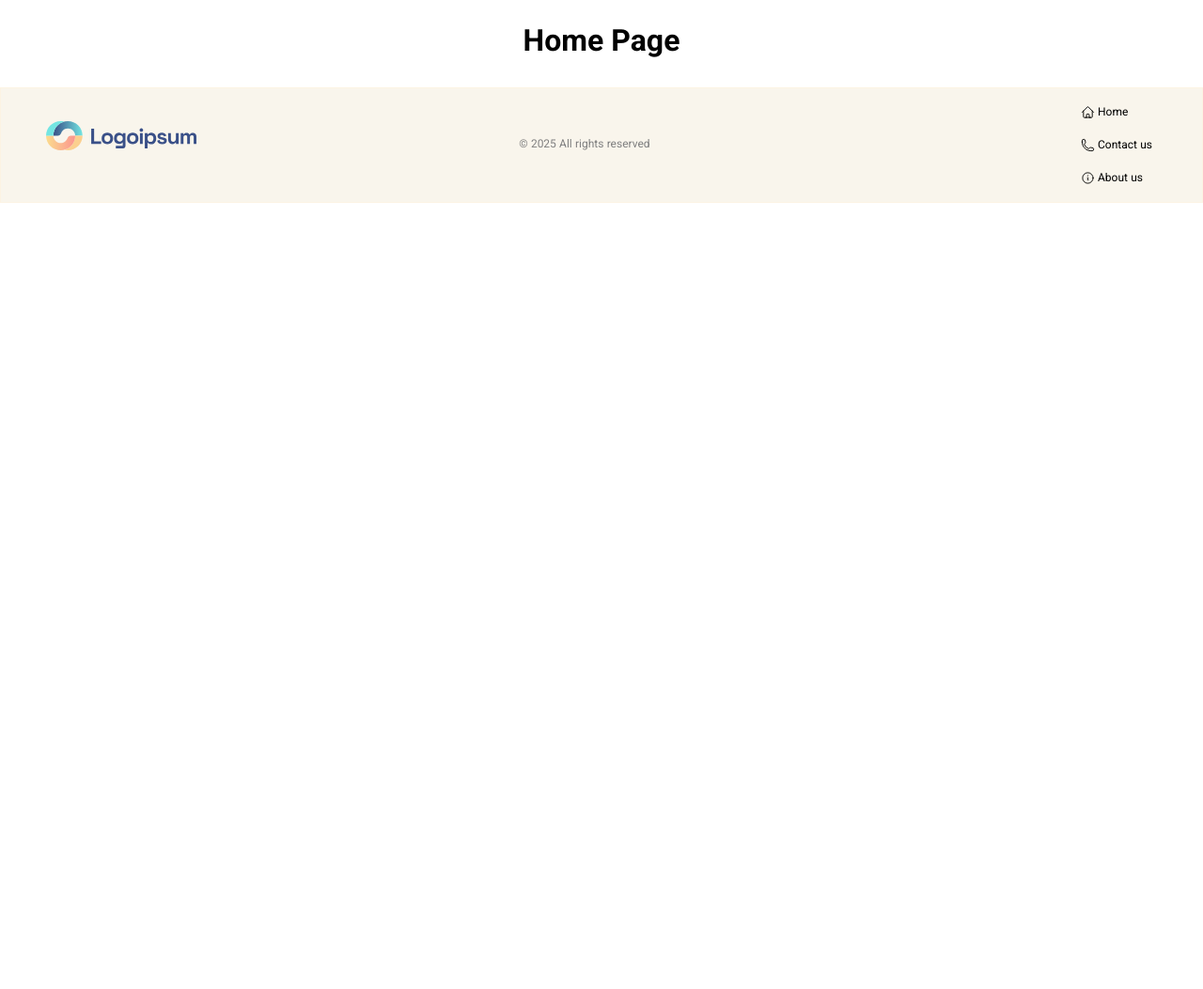
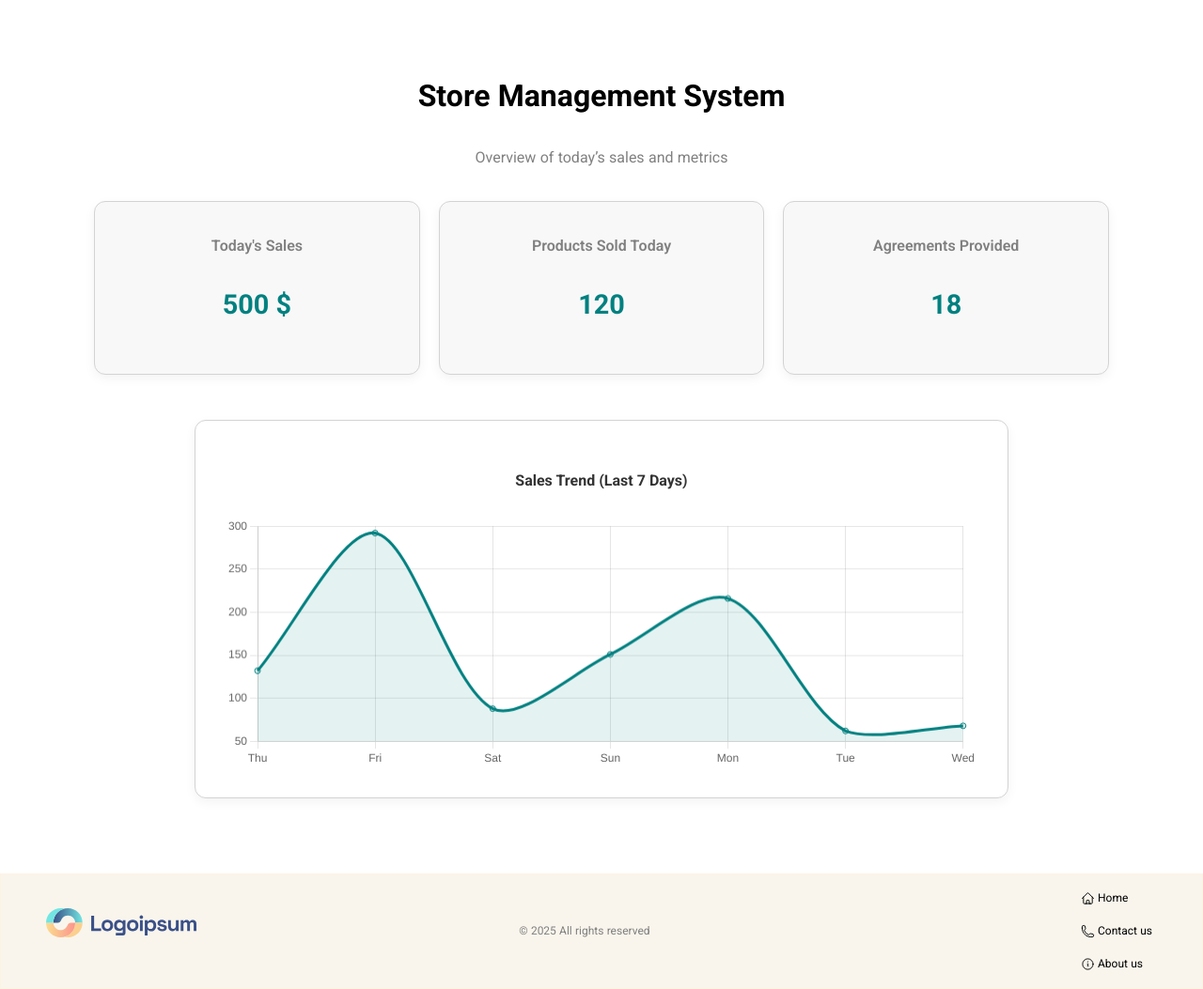
Before and after one commit to Esmat-Farjad/Commerce, a Django app: page /home/ in a window 1280 px wide. Shown: the part 65-1118 px from the top of the page at 94% size. Before the commit the page ends 281 px from the top, so only its background shows below. Run offline with Django 5.2, Linux system fonts and the light colour scheme; style sheets or scripts are compiled from the project's sources; some libraries are stand-ins or nearby versions; some web fonts are replaced.

Commit message:
home page changes

```diff
--- a/src/static/styles/layout/_common.scss
+++ b/src/static/styles/layout/_common.scss
@@ -225,3 +225,69 @@ hr{
         }
     }
 }
+
+// Home Page code
+.home-dashboard {
+    margin-top: 10vh;
+    padding-bottom: 10vh;
+
+    .dashboard-header {
+        text-align: center;
+        margin-bottom: 2rem;
+
+        .dashboard-title {
+            font-size: 2rem;
+            font-weight: bold;
+        }
+
+        .dashboard-subtext {
+            font-size: 1rem;
+            color: gray;
+        }
+    }
+
+    .dashboard-grid {
+        display: grid;
+        grid-template-columns: repeat(auto-fit, minmax(240px, 1fr));
+        gap: 20px;
+        margin-bottom: 3rem;
+
+        .dashboard-card {
+            background-color: #F8F8F8;
+            border: 1px solid lightgray;
+            border-radius: 12px;
+            padding: 20px;
+            box-shadow: 0 4px 12px rgba(0, 0, 0, 0.05);
+            text-align: center;
+
+            .card-label {
+                font-size: 1rem;
+                color: gray;
+                font-weight: 600;
+                margin-bottom: 8px;
+            }
+
+            .card-value {
+                font-size: 1.8rem;
+                font-weight: bold;
+                color: teal;
+            }
+        }
+    }
+
+    .chart-container {
+        background: #ffffff;
+        padding: 2rem;
+        border-radius: 12px;
+        border: 1px solid lightgray;
+        box-shadow: 0 4px 12px rgba(0, 0, 0, 0.05);
+        max-width: 800px;
+        margin: auto;
+
+        h4 {
+            text-align: center;
+            margin-bottom: 1.5rem;
+            color: #333;
+        }
+    }
+}
--- a/src/store/views.py
+++ b/src/store/views.py
@@ -7,7 +7,9 @@ from .models import Category, Products
 from .forms import PurchaseForm, RegistrationForm
 from django.utils.translation import gettext_lazy as _
 from django.contrib.auth import authenticate, login, logout
-
+from datetime import datetime, timedelta
+from django.utils import timezone
+import random
 import json
 from django.http import JsonResponse
 
@@ -26,7 +28,18 @@ def landing(request):
     return render(request, 'landing-page.html')
 
 def Home(request):
-    return render(request, 'home.html')
+    today = timezone.now().date()
+    last_7_days = [(today - timedelta(days=i)).strftime('%a') for i in range(6, -1, -1)]
+    last_7_day_sales = [random.randint(50, 300) for _ in range(7)]
+
+    context = {
+        'today_sales': 500,
+        'today_products_sold': 120,
+        'today_agreements': 18,
+        'last_7_days': last_7_days,
+        'last_7_day_sales': last_7_day_sales,
+    }
+    return render(request, 'home.html', context)
 
 def signin(request):
     if request.method == 'POST':
@@ -164,7 +177,7 @@ def add_to_cart(request):
 
 
 def cart_view(request):
-    cart = request.session['cart']
+    cart = request.session.get('cart', {})
     cart_details = []
     grand_total = 0
     for key, item in cart.items():
--- a/src/templates/home.html
+++ b/src/templates/home.html
@@ -2,12 +2,63 @@
 {% load i18n %}
 {% load static %}
 {% block title %}
-    Store - Home
+    {% trans 'Home' %}
 {% endblock title %}
 {% block content %}
-<div class="container">
-    <h1 style="text-align: center;">{% trans 'Home Page' %}</h1>
+<div class="home-dashboard container">
+    <div class="dashboard-header">
+        <h2 class="dashboard-title">{% trans 'Store Management System' %}</h2>
+        <p class="dashboard-subtext">{% trans 'Overview of today’s sales and metrics' %}</p>
+    </div>
 
+    <div class="dashboard-grid">
+        <!-- Stat Cards -->
+        <div class="dashboard-card">
+            <p class="card-label">{% trans "Today's Sales" %}</p>
+            <p class="card-value">{{ today_sales|default:"0" }} {{ currency_symbol|default:"$" }}</p>
+        </div>
+        <div class="dashboard-card">
+            <p class="card-label">{% trans "Products Sold Today" %}</p>
+            <p class="card-value">{{ today_products_sold|default:"0" }}</p>
+        </div>
+        <div class="dashboard-card">
+            <p class="card-label">{% trans "Agreements Provided" %}</p>
+            <p class="card-value">{{ today_agreements|default:"0" }}</p>
+        </div>
+    </div>
 
+    <!-- Chart Section -->
+    <div class="chart-container">
+        <h4>{% trans "Sales Trend (Last 7 Days)" %}</h4>
+        <canvas id="salesChart" height="100"></canvas>
+    </div>
 </div>
+
+<!-- Chart.js CDN -->
+<script src="https://cdn.jsdelivr.net/npm/chart.js"></script>
+<script>
+    const ctx = document.getElementById('salesChart');
+    const salesChart = new Chart(ctx, {
+        type: 'line',
+        data: {
+            labels: {{ last_7_days|safe }}, // Expects a list like ['Mon', 'Tue', ...]
+            datasets: [{
+                label: "Sales",
+                data: {{ last_7_day_sales|safe }}, // Expects a list like [120, 90, 70, ...]
+                fill: true,
+                borderColor: "teal",
+                backgroundColor: "rgba(0, 128, 128, 0.1)",
+                tension: 0.3
+            }]
+        },
+        options: {
+            responsive: true,
+            plugins: {
+                legend: {
+                    display: false
+                }
+            }
+        }
+    });
+</script>
 {% endblock content %}
```
Also changed, not shown: src/db.sqlite3, 2 other files.
